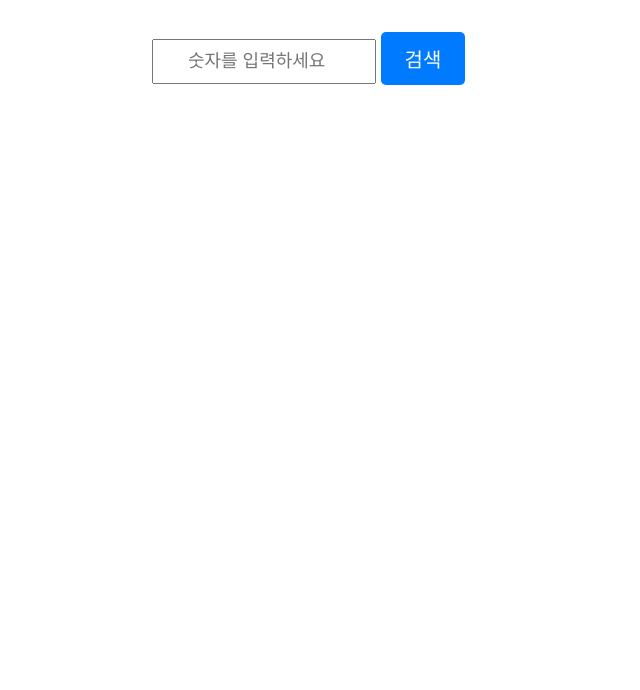
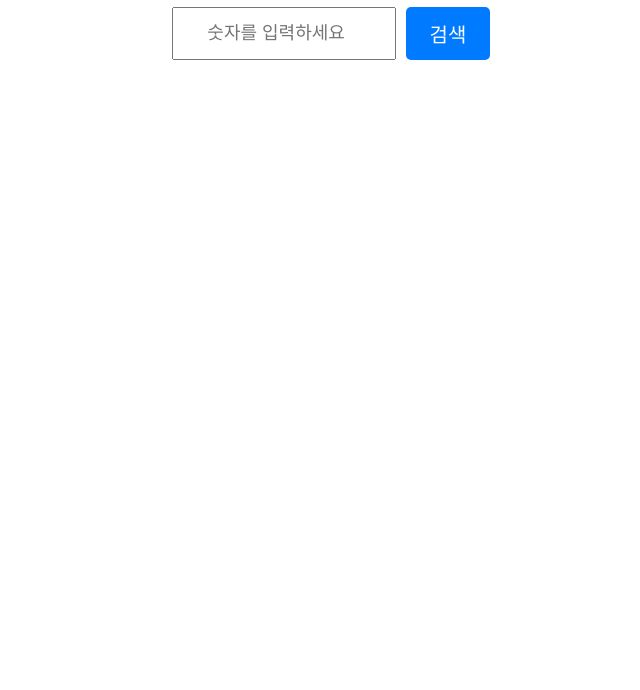
Before and after one commit to Ed-J99/Color-Converter-25, a plain HTML site: page index.html in a window 1280 px wide. Shown: the part 110-800 px from the top of the page, without its empty margins (309-949 px from the left). Drawn offline with Linux system fonts and the light colour scheme.

Commit message:
Update index.html

```diff
--- a/index.html
+++ b/index.html
@@ -10,13 +10,11 @@
             text-align: center;
             margin: 50px;
         }
-        .output {
-            display: inline-block;
-            font-size: 24px;
-            font-weight: bold;
-            padding: 20px;
-            border-radius: 10px;
-            margin-top: 20px;
+        .input-container {
+            display: flex;
+            justify-content: center;
+            gap: 10px;
+            margin-bottom: 10px;
         }
         input {
             font-size: 18px;
@@ -27,7 +25,6 @@
         button {
             font-size: 20px;
             padding: 12px 24px;
-            margin-top: 10px;
             cursor: pointer;
             background-color: #007BFF;
             color: white;
@@ -36,6 +33,14 @@
         }
         button:hover {
             background-color: #0056b3;
+        }
+        .output {
+            display: inline-block;
+            font-size: 24px;
+            font-weight: bold;
+            padding: 20px;
+            border-radius: 10px;
+            margin-top: 20px;
         }
         .color-box {
             display: inline-block;
@@ -51,8 +56,10 @@
 <body>
 
     <h1>CC25 숫자 변환기</h1>
-    <input type="number" id="numberInput" placeholder="숫자를 입력하세요" onclick="clearInput()">
-    <button onclick="convertCC25()">검색</button>
+    <div class="input-container">
+        <input type="number" id="numberInput" placeholder="숫자를 입력하세요" onclick="clearInput()">
+        <button onclick="convertCC25()">검색</button>
+    </div>
 
     <div id="result" class="output"></div>
 
@@ -81,7 +88,9 @@
                 return;
             }
 
-            let remainder = (num - 1) % 25 + 1;
+            let remainder = num % 25;
+            remainder = remainder === 0 ? 25 : remainder; // 25의 배수 처리
+
             let firstIndex = Math.floor((remainder - 1) / 5);
             let secondIndex = (remainder - 1) % 5;
 
```
